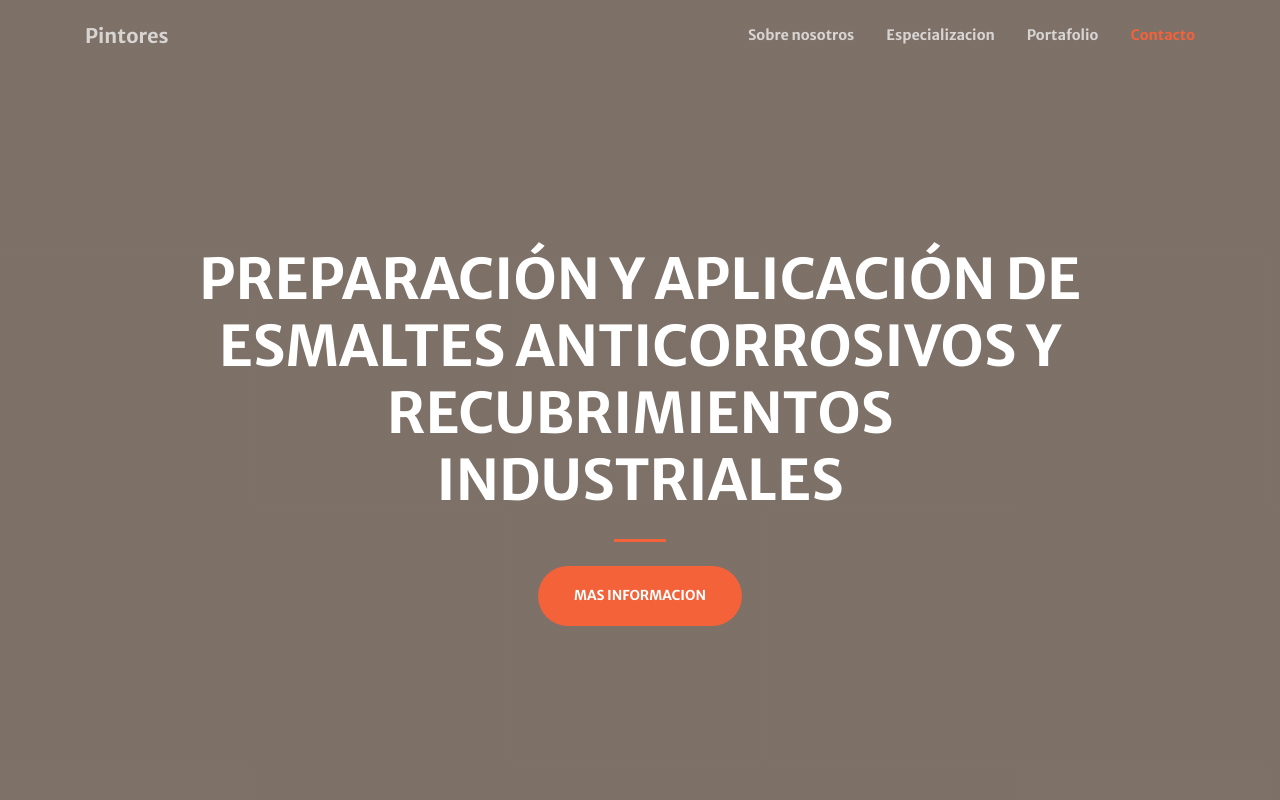
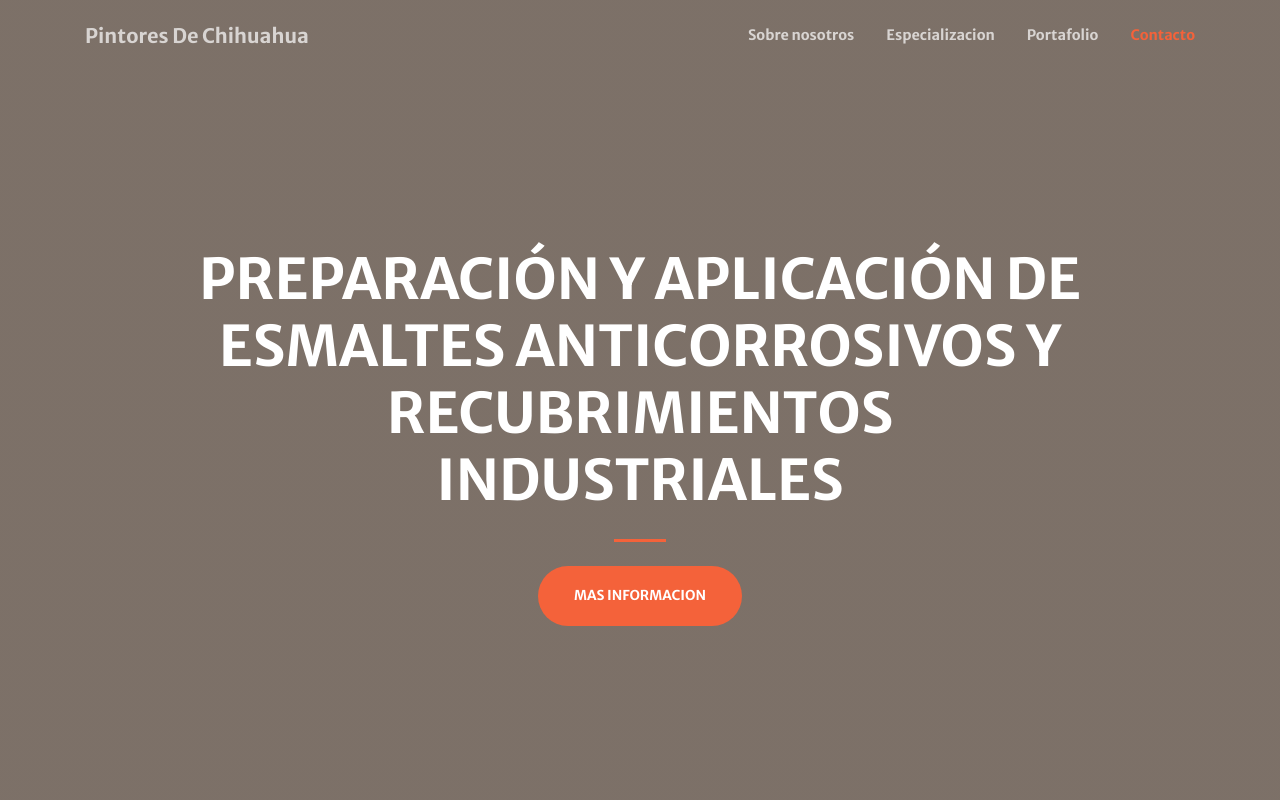
Before and after one commit to ophugo/website, a plain HTML site: page docs/index.html in a window 1280 px wide. Shown: the top 800 px of the page. Drawn offline with nearby package versions, Linux system fonts and the light colour scheme.

Commit message:
title update

```diff
--- a/docs/index.html
+++ b/docs/index.html
@@ -22,7 +22,7 @@
         <!-- Navigation-->
         <nav class="navbar navbar-expand-lg navbar-light fixed-top py-3" id="mainNav">
             <div class="container">
-                <a class="navbar-brand js-scroll-trigger" href="#page-top">Pintores</a>
+                <a class="navbar-brand js-scroll-trigger" href="#page-top">Pintores De Chihuahua</a>
                 <button class="navbar-toggler navbar-toggler-right" type="button" data-toggle="collapse" data-target="#navbarResponsive" aria-controls="navbarResponsive" aria-expanded="false" aria-label="Toggle navigation"><span class="navbar-toggler-icon"></span></button>
                 <div class="collapse navbar-collapse" id="navbarResponsive">
                     <ul class="navbar-nav ml-auto my-2 my-lg-0">
```
